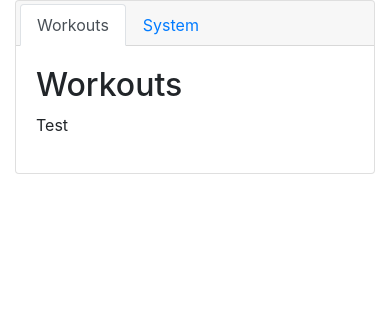
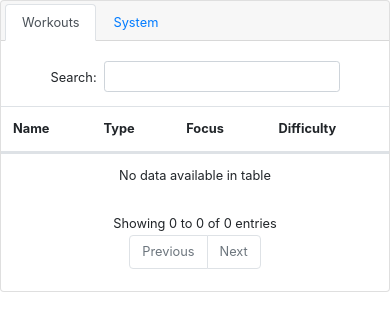
Before and after one commit to algoristic/workouts-tool, a PHP site: page / in a window 390 px wide. Shown: the top 331 px of the page. Run offline with PHP 8.4, Linux system fonts and the light colour scheme; data that the repository does not hold is empty; style sheets or scripts are compiled from the project's sources; some libraries are stand-ins or nearby versions.

Commit message:
impl desktop preview

```diff
--- a/src/content/workouts.php
+++ b/src/content/workouts.php
@@ -1,2 +1,26 @@
-<h2>Workouts</h2>
-<p>Test</p>
+<table id="workouts-table" class="table" style="width:100%">
+    <thead>
+        <tr>
+            <th>Name</th>
+            <th>Type</th>
+            <th>Focus</th>
+            <th>Difficulty</th>
+        </tr>
+    </thead>
+    <tbody>
+        <?php $workouts = getAllWorkouts(); ?>
+        <?php if($workouts->num_rows > 0): ?>
+            <?php foreach ($workouts as $key => $workout): ?>
+                <tr id="<?php echo $workout['id'] ?>" class="hover-preview">
+                    <td class="workout-name"><strong><?php echo $workout['name'] ?></strong></td>
+                    <td><?php echo $workout['type'] ?></td>
+                    <td><?php echo $workout['focus'] ?></td>
+                    <td><?php echo $workout['difficulty'] ?></td>
+                </tr>
+            <?php endforeach ?>
+        <?php endif ?>
+    </tbody>
+</table>
+<div id="preview-frame-desktop" class="d-none">
+    <img src="" alt="Dark Elf Workout">
+</div>
--- a/src/database.php
+++ b/src/database.php
@@ -24,6 +24,22 @@ function query($sql) {
 function getWorkoutsAmount() {
     $result = query('SELECT COUNT(*) AS C FROM workouts');
     return $result->fetch_assoc()['C'];
+}
+
+function getAllWorkouts() {
+    return query('
+        SELECT
+            w.name AS id,
+            w.ui_name AS name,
+            t.ui_value AS type,
+            f.ui_value AS focus,
+            d.ui_value AS difficulty
+        FROM
+            workouts w
+            LEFT JOIN types t ON w.type_id = t.id
+            LEFT JOIN focuses f ON w.focus_id = f.id
+            LEFT JOIN diffculties d ON w.difficulty_id = d.id
+    ');
 }
 
 function createWorkout($name, $ui_name, $focus_id, $type_id, $difficulty_id) {
--- a/src/index.php
+++ b/src/index.php
@@ -10,6 +10,7 @@
     </head>
     <body class="container">
         <?php include 'assets.php'; ?>
+        <?php include 'database.php'; ?>
         <?php if(authenticate()): ?>
             <?php include './content/app.php'; ?>
             <div id="loader" class="d-none">
--- a/src/resources/css/style.css
+++ b/src/resources/css/style.css
@@ -1,3 +1,6 @@
+body {
+    font-size: .8rem;
+}
 #login-card {
     margin: 0 auto;
     max-width: 768px;
@@ -21,6 +24,28 @@
     width: 5rem;
     height: 5rem;
 }
+#preview-frame-desktop {
+    position: fixed;
+    bottom: 1rem;
+    right: 1rem;
+    border-radius: 5px;
+}
+#preview-frame-desktop img {
+    height: auto;
+    width: 250px;
+    border-radius: 5px;
+    box-shadow: 3px 3px 5px 0px rgba(0,0,0,0.75);
+}
 .card-header.nav {
     padding: .2rem .25rem 0;
 }
+@media screen and (max-width: 767px) {
+    .container {
+        padding-left: 0;
+        padding-right: 0;
+    }
+    .card-body {
+        padding-left: 0;
+        padding-right: 0;
+    }
+}
--- a/src/resources/js/main.js
+++ b/src/resources/js/main.js
@@ -1,12 +1,34 @@
-$(() => {
-    $('#refreshDataBase').click(() => {
+isMobile = false;
+
+$(function() {
+    $('#refreshDataBase').click(function() {
         $('#loader').removeClass('d-none');
         $.ajax({
             url: 'https://workout.marco-leweke.de/api/fetch/workouts'
         }).done((response) => {
-            let msgText = 'Fetched ' + response.created + ' new workouts (' + response.total + ' total)';
-            alert(msgText);
+            alert('Fetched ' + response.created + ' new workouts (' + response.total + ' total)');
             $('#loader').addClass('d-none');
         });
     });
+
+    isMobile = /Android|webOS|iPhone|iPad|iPod|BlackBerry|IEMobile|Opera Mini/i.test(navigator.userAgent);
+    if(isMobile) {
+
+    } else {
+        $('.hover-preview').mouseenter(function() {
+            let workout = $(this).attr('id');
+            let src = './media/workouts/' + workout + '/preview.jpg';
+            $('#preview-frame-desktop img').attr('src', src);
+            $('#preview-frame-desktop').removeClass('d-none');
+        });
+        $('.hover-preview').mouseleave(function() {
+            $('#preview-frame-desktop').addClass('d-none');
+        });
+    }
+
+    $('#workouts-table').DataTable({
+        ordering: false,
+        lengthChange: false,
+        stateSave: true
+    });
 });
```
Also changed, not shown: src/api/getWorkouts.php (added, +12 -0 lines), src/api/countWorkouts.php (added).
